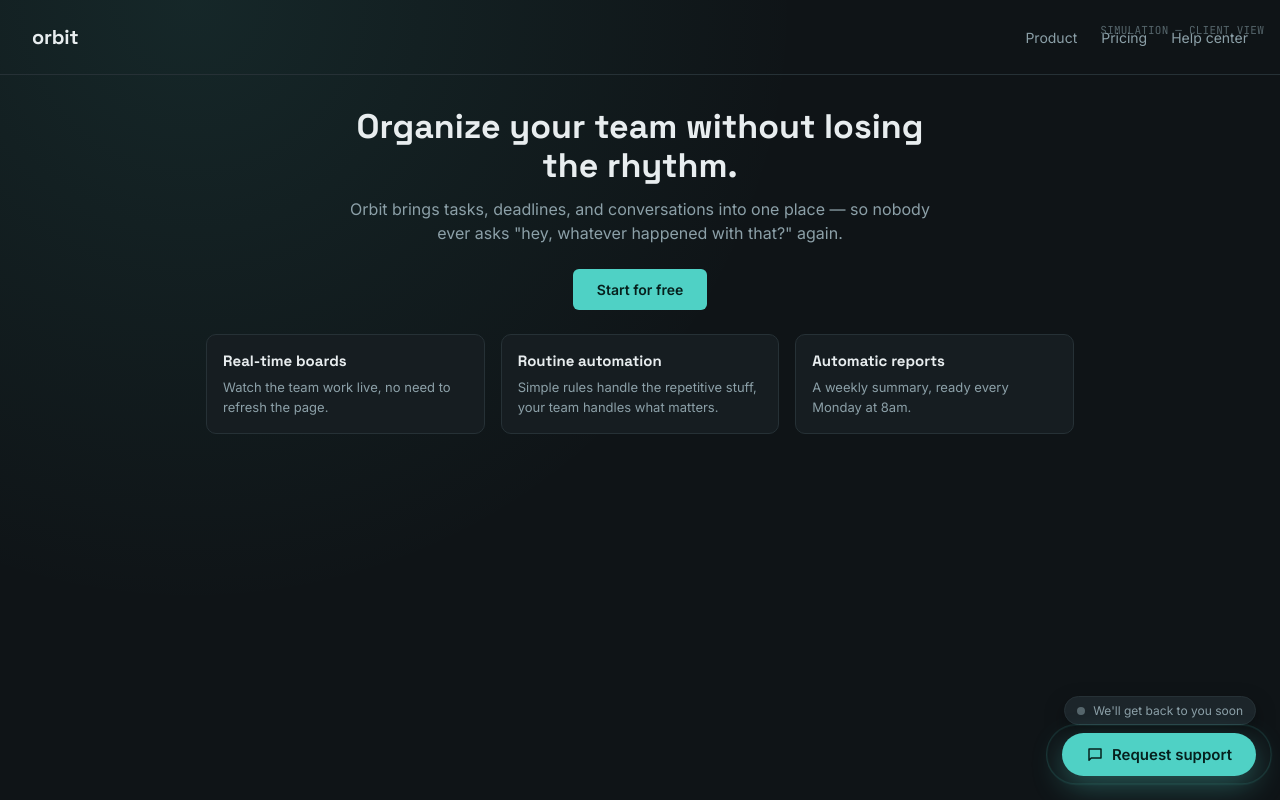
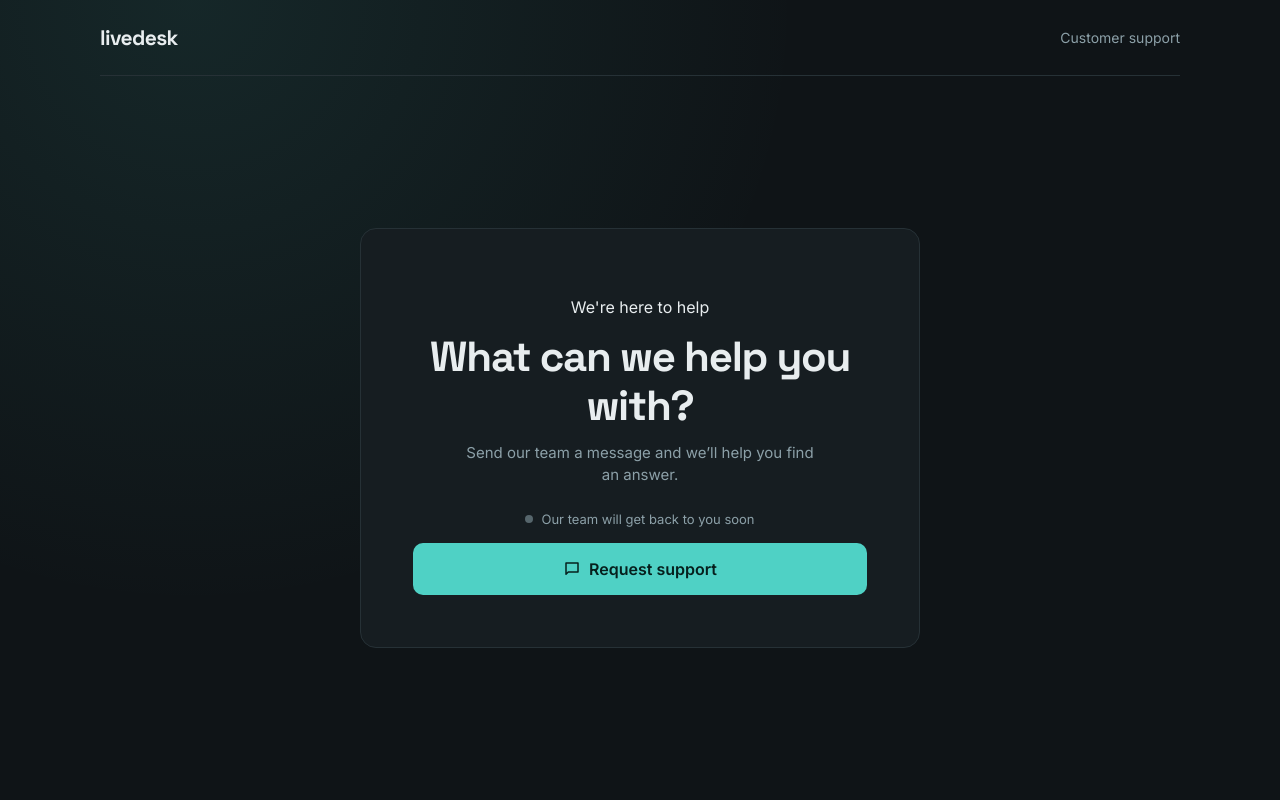
Before and after one commit to marinsnanadev/livedesk, a React (Vite) app in the folder frontend/: page /widget in a window 1280 px wide. Built offline with nearby package versions, Linux system fonts and the light colour scheme; no server answers.

Commit message:
fix: reorganize the client widget to highlight support requests and fix mismatched styles

```diff
--- a/frontend/src/pages/ClientWidget.css
+++ b/frontend/src/pages/ClientWidget.css
@@ -1,174 +1,105 @@
 .widget-stage {
   position: relative;
+  display: flex;
+  flex-direction: column;
   min-height: 100vh;
   background:
     radial-gradient(circle at 15% 0%, rgba(79, 209, 197, 0.10), transparent 45%),
     var(--bg);
-  padding-bottom: 120px;
 }
 
-.widget-stage__hint {
-  position:absolute;
-  top: var(--space-3);
-  right: var(--space-4);
-  color: var(--text-faint);
-  font-size: 11px;
-  z-index: 1;
-}
-
-/* ---- fictional site chrome, just to give the widget a home ---- */
-
-.site-header {
+.widget-header {
   display: flex;
   align-items: center;
   justify-content: space-between;
-  padding: var(--space-5) var(--space-6);
+  width: min(100% - 48px, 1080px);
+  margin: 0 auto;
+  min-height: 76px;
   border-bottom: 1px solid var(--border);
 }
 
-.site-header__logo {
+.widget-header__brand {
   font-family: var(--font-display);
-  font-size: 20px;
+  font-size: 21px;
   font-weight: 700;
-  letter-spacing: -0.01em;
+  letter-spacing: -0.03em;
 }
 
-.site-header__nav {
-  display: flex;
-  gap: var(--space-5);
+.widget-header__context {
+  color: var(--text-muted);
   font-size: 14px;
-  color: var(--text-muted);
 }
 
-.site-hero {
-  max-width: 640px;
-  margin: 0 auto;
-  text-align: center;
-  padding: var(--space-6) var(--space-4) var(--space-5);
+.support-home {
+  display: grid;
+  flex: 1;
+  place-items: center;
+  padding: var(--space-6) var(--space-4);
 }
 
-.site-hero h1 {
+.support-card {
+  width: min(100%, 560px);
+  padding: clamp(28px, 6vw, 52px);
+  background: var(--surface);
+  border: 1px solid var(--border);
+  border-radius: var(--radius-lg);
+  text-align: center;
+}
+
+.support-card h1 {
   font-family: var(--font-display);
-  font-size: 34px;
+  font-size: clamp(30px, 5vw, 42px);
   line-height: 1.15;
+  letter-spacing: -0.03em;
   margin: 0 0 var(--space-3);
 }
 
-.site-hero p {
+.support-card__description {
+  max-width: 38ch;
+  margin: 0 auto;
   color: var(--text-muted);
-  font-size: 16px;
+  font-size: 15px;
   line-height: 1.5;
-  margin: 0 0 var(--space-5);
 }
 
-.site-hero__cta {
+.support-card__availability {
+  display: flex;
+  align-items: center;
+  justify-content: center;
+  gap: var(--space-2);
+  margin: var(--space-5) 0 var(--space-4);
+  color: var(--text-muted);
+  font-size: 13px;
+}
+
+.support-request-button {
+  display: flex;
+  align-items: center;
+  justify-content: center;
+  gap: var(--space-2);
+  width: 100%;
+  min-height: 52px;
   background: var(--signal);
   color: #06201d;
   border: none;
-  border-radius: var(--radius-sm);
-  padding: var(--space-3) var(--space-5);
-  font-weight: 600;
-  font-size: 14px;
+  padding: var(--space-3) var(--space-4);
+  border-radius: var(--radius-md);
+  font-weight: 700;
+  font-size: 16px;
+  transition: background-color 140ms ease, transform 140ms ease;
 }
 
-.site-features {
-  max-width: 900px;
-  margin: 0 auto;
-  padding: 0 var(--space-4) var(--space-6);
-  display: grid;
-  grid-template-columns: repeat(auto-fit, minmax(220px, 1fr));
-  gap: var(--space-4);
-}
-
-.feature-card {
-  background: var(--surface);
-  border: 1px solid var(--border);
-  border-radius: var(--radius-md);
-  padding: var(--space-4);
-}
-
-.feature-card h3 {
-  font-family: var(--font-display);
-  font-size: 15px;
-  margin: 0 0 var(--space-2);
-}
-
-.feature-card p {
-  color: var(--text-muted);
-  font-size: 13px;
-  line-height: 1.5;
-  margin: 0;
-}
-
-/* ---- support CTA: the thing that must not go unnoticed ---- */
-
-.support-callout {
-  position: fixed;
-  bottom: var(--space-5);
-  right: var(--space-5);
-  display: flex;
-  flex-direction: column;
-  align-items: flex-end;
-  gap: var(--space-2);
-  z-index: 2;
-}
-
-.support-callout__bubble {
-  display: flex;
-  align-items: center;
-  gap: var(--space-2);
-  background: var(--surface-raised);
-  border: 1px solid var(--border);
-  border-radius: 999px;
-  padding: 6px var(--space-3);
-  font-size: 12px;
-  color: var(--text-muted);
-  box-shadow: 0 8px 20px rgba(0, 0, 0, 0.35);
-}
-
-.widget-launcher {
-  position: relative;
-  display: flex;
-  align-items: center;
-  gap: var(--space-2);
-  background: var(--signal);
-  color: #06201d;
-  border: none;
-  padding: var(--space-3) var(--space-5);
-  border-radius: 999px;
-  font-weight: 700;
-  font-size: 15px;
-  box-shadow: 0 10px 30px rgba(79, 209, 197, 0.35);
-}
-
-.widget-launcher::before {
-  content: "";
-  position: absolute;
-  inset: -6px;
-  border-radius: 999px;
-  border: 1.5px solid var(--signal);
-  opacity: 0.6;
-  animation: launcher-pulse 2.2s ease-out infinite;
-}
-
-@keyframes launcher-pulse {
-  0% { transform: scale(0.92); opacity: 0.6; }
-  100% { transform: scale(1.18); opacity: 0; }
-}
-
-@media (prefers-reduced-motion: reduce) {
-  .widget-launcher::before {
-    animation: none;
-    display: none;
-  }
+.support-request-button:hover {
+  background: #70ded4;
+  transform: translateY(-1px);
 }
 
 .widget-window {
   position: fixed;
   bottom: 100px;
   right: var(--space-5);
-  width: 340px;
-  height: 460px;
+  width: min(380px, calc(100vw - 48px));
+  height: min(520px, calc(100vh - 120px));
   background: var(--surface);
   border: 1px solid var(--border);
   border-radius: var(--radius-lg);
@@ -179,22 +110,13 @@
   z-index: 2;
 }
 
-/* A fixed 340px + 24px right offset overflows any viewport under ~364px
-   (e.g. a 320px-wide phone) — the window's edge or the page itself ends
-   up clipped/scrollable sideways. Below that width, span the viewport
-   with margins on both sides instead of a fixed width. */
 @media (max-width: 400px) {
   .widget-window {
     left: var(--space-3);
     right: var(--space-3);
     width: auto;
-    bottom: 88px;
-    height: min(460px, calc(100vh - 160px));
-  }
-
-  .support-callout {
-    right: var(--space-3);
-    bottom: var(--space-4);
+    bottom: var(--space-3);
+    height: calc(100vh - 24px);
   }
 }
 
--- a/frontend/src/pages/ClientWidget.jsx
+++ b/frontend/src/pages/ClientWidget.jsx
@@ -8,14 +8,6 @@ const NAME_KEY = 'livedesk_client_name'
 const CONVO_KEY = 'livedesk_conversation_id'
 const CLIENT_TOKEN_KEY = 'livedesk_client_token'
 const AGENT_COUNT_POLL_MS = 20000
-
-// Fictional backdrop content — just enough for the widget to feel like
-// it's embedded on a real product site instead of floating in a void.
-const FEATURES = [
-  { title: 'Real-time boards', body: 'Watch the team work live, no need to refresh the page.' },
-  { title: 'Routine automation', body: 'Simple rules handle the repetitive stuff, your team handles what matters.' },
-  { title: 'Automatic reports', body: 'A weekly summary, ready every Monday at 8am.' },
-]
 
 export default function ClientWidget() {
   const [open, setOpen] = useState(false)
@@ -75,31 +67,36 @@ export default function ClientWidget() {
 
   return (
     <div className="widget-stage">
-      <p className="widget-stage__hint mono">SIMULATION — CLIENT VIEW</p>
-
-      <header className="site-header">
-        <span className="site-header__logo">orbit</span>
-        <nav className="site-header__nav">
-          <span>Product</span>
-          <span>Pricing</span>
-          <span>Help center</span>
-        </nav>
+      <header className="widget-header">
+        <span className="widget-header__brand">livedesk</span>
+        <span className="widget-header__context">Customer support</span>
       </header>
 
-      <section className="site-hero">
-        <h1>Organize your team without losing the rhythm.</h1>
-        <p>Orbit brings tasks, deadlines, and conversations into one place — so nobody ever asks "hey, whatever happened with that?" again.</p>
-        <button className="site-hero__cta">Start for free</button>
-      </section>
-
-      <section className="site-features">
-        {FEATURES.map((f) => (
-          <div className="feature-card" key={f.title}>
-            <h3>{f.title}</h3>
-            <p>{f.body}</p>
-          </div>
-        ))}
-      </section>
+      {!open && (
+        <main className="support-home">
+          <section className="support-card" aria-labelledby="support-title">
+            <p className="support-card__label">We're here to help</p>
+            <h1 id="support-title">What can we help you with?</h1>
+            <p className="support-card__description">
+              Send our team a message and we’ll help you find an answer.
+            </p>
+            <div className="support-card__availability">
+              <span className={`status-dot ${onlineAgentCount > 0 ? 'online' : ''}`} />
+              <span>
+                {onlineAgentCount > 0
+                  ? `${onlineAgentCount} agent${onlineAgentCount === 1 ? '' : 's'} online`
+                  : "Our team will get back to you soon"}
+              </span>
+            </div>
+            <button className="support-request-button" onClick={() => setOpen(true)}>
+              <svg width="18" height="18" viewBox="0 0 24 24" fill="none" xmlns="http://www.w3.org/2000/svg" aria-hidden="true">
+                <path d="M4 4H20V16H7L4 19V4Z" stroke="currentColor" strokeWidth="2" strokeLinejoin="round" />
+              </svg>
+              Request support
+            </button>
+          </section>
+        </main>
+      )}
 
       {open && (
         <div className="widget-window">
@@ -124,24 +121,6 @@ export default function ClientWidget() {
         </div>
       )}
 
-      {!open && (
-        <div className="support-callout">
-          <div className="support-callout__bubble">
-            <span className={`status-dot ${onlineAgentCount > 0 ? 'online' : ''}`} />
-            <span>
-              {onlineAgentCount > 0
-                ? `${onlineAgentCount} agent${onlineAgentCount === 1 ? '' : 's'} online now`
-                : "We'll get back to you soon"}
-            </span>
-          </div>
-          <button className="widget-launcher" onClick={() => setOpen(true)}>
-            <svg width="18" height="18" viewBox="0 0 24 24" fill="none" xmlns="http://www.w3.org/2000/svg">
-              <path d="M4 4H20V16H7L4 19V4Z" stroke="currentColor" strokeWidth="2" strokeLinejoin="round" />
-            </svg>
-            Request support
-          </button>
-        </div>
-      )}
     </div>
   )
 }
```
